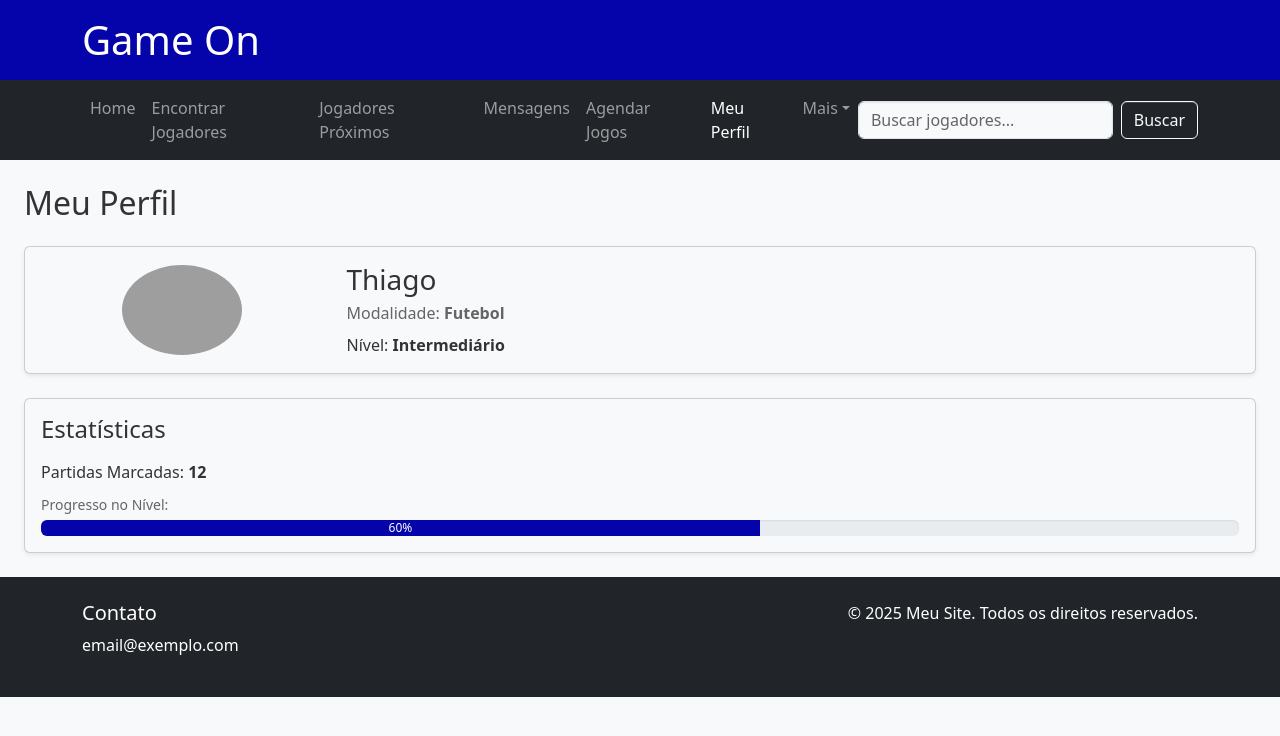
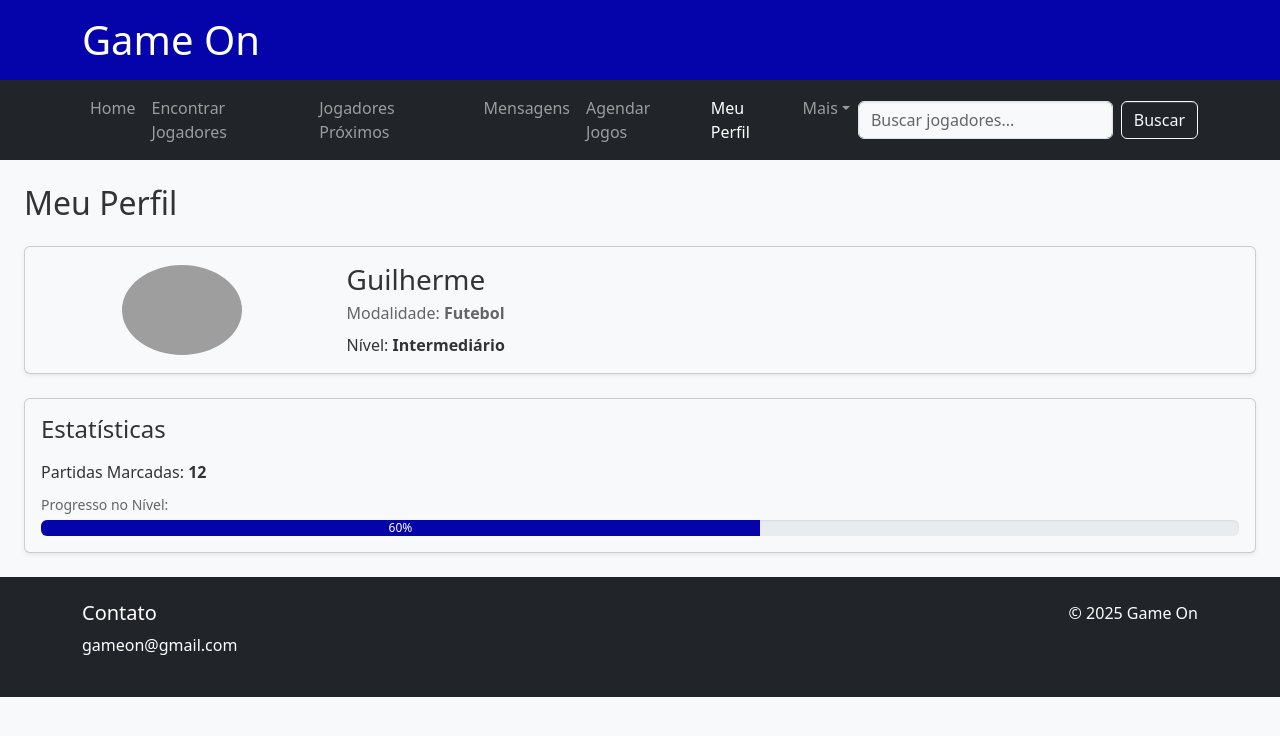
Before and after one commit to miksxramos/dsa-frontend, a React (Vite) app: page /perfil in a window 1280 px wide. Shown: the top 736 px of the page. Built offline with nearby package versions, Linux system fonts and the light colour scheme; grey boxes are pictures that could not be loaded.

Commit message:
develop melhoria mapa

```diff
--- a/src/App.jsx
+++ b/src/App.jsx
@@ -23,7 +23,7 @@ function App() {
   const [userData, setUserData] = useState({ name: '', email: '', tipo: '' }); // 🆕 Add this state
 
   return (
-    <UserContext.Provider value={{ userData, setUserData }}> {/* 🆕 Wrap everything */}
+    <UserContext.Provider value={{ userData, setUserData }}> {}
       <Router>
         <Header />
         <Navbar />
@@ -39,7 +39,8 @@ function App() {
           <Route path="/admin" element={<Admin />} />
         </Routes>
         <Footer />
-      </Router>
+        </Router>
+
     </UserContext.Provider>
   );
 }
--- a/src/assets/css/styles.css
+++ b/src/assets/css/styles.css
@@ -2,3 +2,8 @@ body {
     margin: 0;
     font-family: Arial, sans-serif;
   }
+.app-content {
+  flex: 1;
+  display: flex;
+  flex-direction: column;
+}
--- a/src/components/Footer.jsx
+++ b/src/components/Footer.jsx
@@ -6,10 +6,10 @@ const Footer = () => (
       <div className="row">
         <div className="col-md-6">
           <h5>Contato</h5>
-          <p>email@exemplo.com</p>
+          <p>gameon@gmail.com</p>
         </div>
         <div className="col-md-6 text-md-end">
-          <p className="mb-0">&copy; {new Date().getFullYear()} Meu Site. Todos os direitos reservados.</p>
+          <p className="mb-0">&copy; {new Date().getFullYear()} Game On</p>
         </div>
       </div>
     </div>
--- a/src/pages/Geolocation.jsx
+++ b/src/pages/Geolocation.jsx
@@ -1,15 +1,21 @@
 import React from 'react';
 import { MapContainer, TileLayer, Marker } from 'react-leaflet';
+import 'leaflet/dist/leaflet.css'; // ✅ Importa o CSS do Leaflet
 
 const Geolocation = () => (
   <div className="p-4">
-    <h2>Jogadores Próximos</h2>
-    <div style={{ height: '400px' }}>
-      <MapContainer center={[38.736946, -9.142685]} zoom={13}>
+    <h2 className="text-xl font-bold mb-4">Jogadores Próximos</h2>
+    <div style={{ height: '400px', width: '100%' }}>
+      <MapContainer
+        center={[38.736946, -9.142685]}
+        zoom={13}
+        style={{ height: '100%', width: '100%' }} // ✅ Garante o tamanho correto
+      >
         <TileLayer url="https://{s}.tile.openstreetmap.org/{z}/{x}/{y}.png" />
         <Marker position={[38.736946, -9.142685]} />
       </MapContainer>
     </div>
   </div>
 );
+
 export default Geolocation;
--- a/src/pages/Perfil.jsx
+++ b/src/pages/Perfil.jsx
@@ -22,7 +22,7 @@ const Perfil = () => {
           </Col>
 
           <Col md={9}>
-            <h3 className="mb-1">Thiago</h3>
+            <h3 className="mb-1">Guilherme</h3>
             <p className="mb-2 text-muted">Modalidade: <strong>Futebol</strong></p>
             <p className="mb-0">Nível: <strong>Intermediário</strong></p>
           </Col>
```
